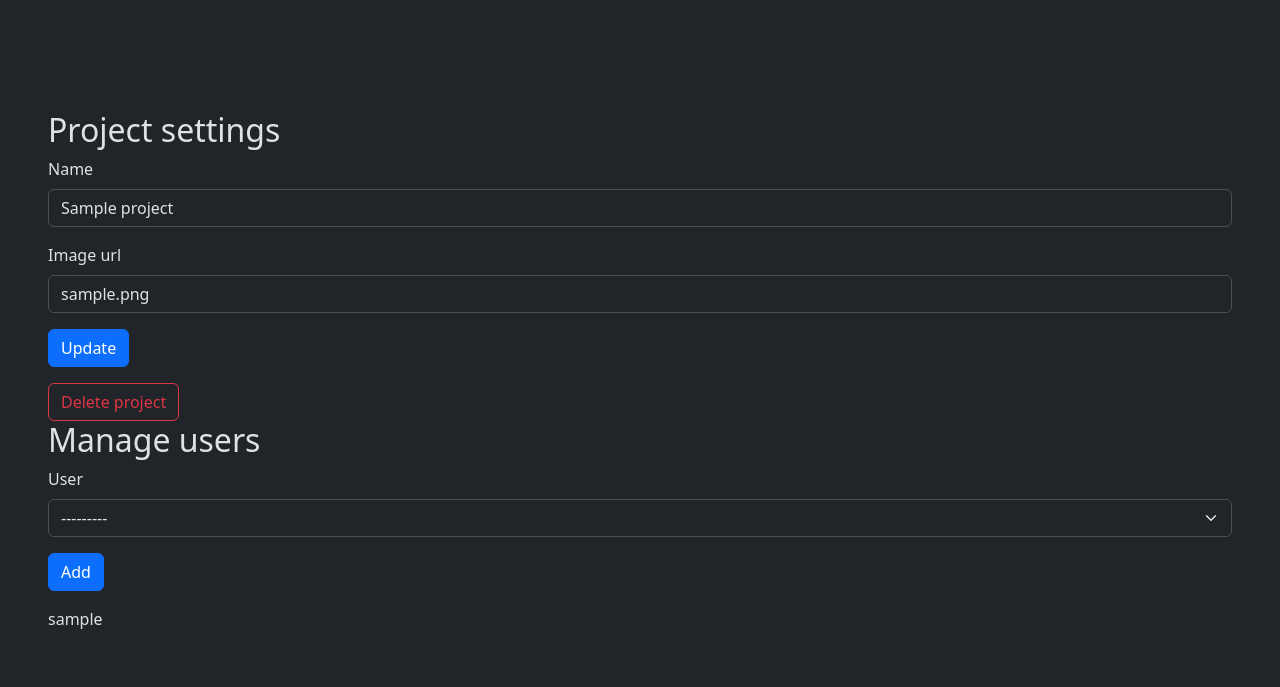
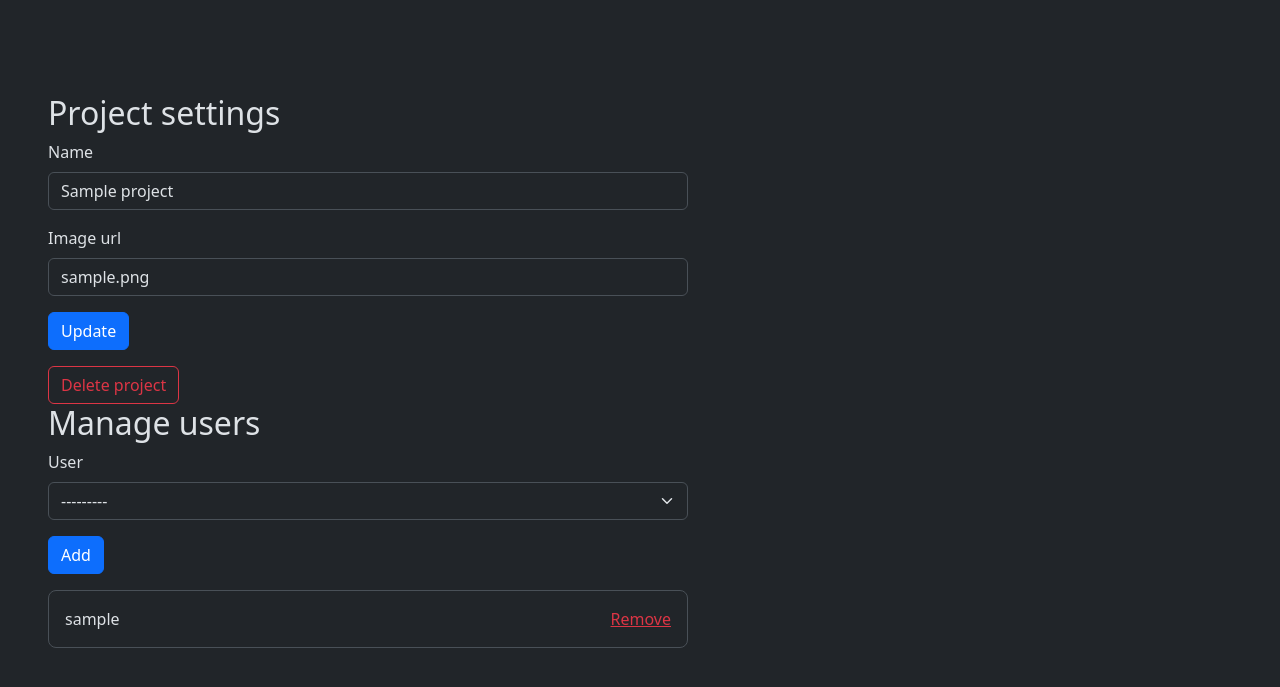
Before and after one commit to lukakuterovac/notey-django, a Django app: page /projects/1/settings in a window 1280 px wide. Shown: the part 58-745 px from the top of the page. Run offline with Django 4.2, Linux system fonts and the light colour scheme; tables that the repository leaves empty hold one stand-in row (values such as "Sample post"); some libraries are stand-ins or nearby versions.

Commit message:
Add remove user button in project settings

```diff
--- a/notey/app/templates/app/project_settings.html
+++ b/notey/app/templates/app/project_settings.html
@@ -1,5 +1,5 @@
 {% extends 'app/base.html' %} {% block content %} {% load crispy_forms_tags %}
-<div class="m-5">
+<div class="col-6 m-5">
   <h2>Project settings</h2>
   <form
     action="{% url 'app:project_settings' project.id %}"
@@ -20,8 +20,18 @@
     {% csrf_token %} {{ add_user_form|crispy }}
     <input type="submit" value="Add" class="btn btn-primary" />
   </form>
-  {% for user in users %}
-  <p>{{ user.user.username }}</p>
-  {% endfor %}
+  {% for user in users %} {% if user.user == request.user %}
+  <div class="border rounded-3 p-3 mb-3">You</div>
+  {% else %}
+  <div class="border rounded-3 p-3 mb-3">
+    {{ user.user.username }}
+    <a
+      href="{% url 'app:remove_user' project.id user.user.id %}"
+      class="float-end text-danger"
+    >
+      Remove
+    </a>
+  </div>
+  {% endif %} {% endfor %}
 </div>
 {% endblock %}
--- a/notey/app/urls.py
+++ b/notey/app/urls.py
@@ -35,4 +35,9 @@ urlpatterns = [
         views.add_user,
         name="add_user",
     ),
+    path(
+        "projects/<int:project_id>/settings/remove_user/<int:user_id>",
+        views.remove_user,
+        name="remove_user",
+    ),
 ]
--- a/notey/app/views.py
+++ b/notey/app/views.py
@@ -1,5 +1,6 @@
 from django.contrib import messages
 from django.contrib.auth import authenticate, login, logout
+from django.contrib.auth.models import User
 from django.contrib.auth.forms import AuthenticationForm
 from django.shortcuts import HttpResponseRedirect, redirect, render
 from django.urls import reverse
@@ -220,3 +221,11 @@ def add_user(request, project_id):
         "users": users,
     }
     return render(request, "app/project_settings.html", context)
+
+
+def remove_user(request, project_id, user_id):
+    project = Project.objects.get(pk=project_id)
+    user = User.objects.get(pk=user_id)
+    project_user = ProjectUser.objects.get(project=project, user=user)
+    project_user.delete()
+    return HttpResponseRedirect(reverse("app:project_settings", args=[project_id]))
```
